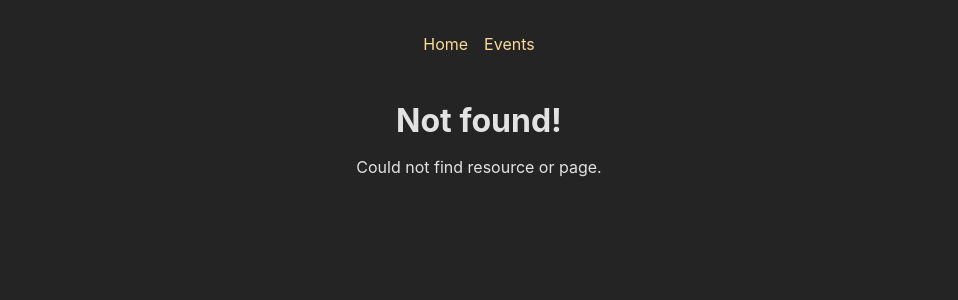
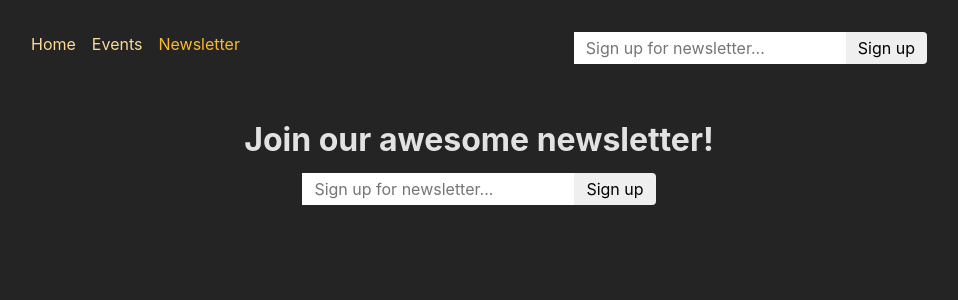
Before and after one commit to sofiane-abou-abderrahim/react-router-events, a React (Create React App) app in the folder frontend/: page /newsletter in a window 1280 px wide. Before the commit this address had no page. Shown: the top 300 px of the page, without its empty margins (161-1119 px from the left). Built offline with nearby package versions, Linux system fonts and the light colour scheme.

Commit message:
20. Behind-the-Scenes Work with useFetcher()

```diff
--- a/frontend/src/App.js
+++ b/frontend/src/App.js
@@ -1,17 +1,18 @@
-import { createBrowserRouter, RouterProvider } from 'react-router-dom';
+import { RouterProvider, createBrowserRouter } from 'react-router-dom';
 
-import HomePage from './pages/Home';
-import EventsPage, { loader as eventsLoader } from './pages/Events';
+import EditEventPage from './pages/EditEvent';
+import ErrorPage from './pages/Error';
 import EventDetailPage, {
   loader as eventDetailLoader,
   action as deleteEventAction
 } from './pages/EventDetail';
+import EventsPage, { loader as eventsLoader } from './pages/Events';
+import EventsRootLayout from './pages/EventsRoot';
+import HomePage from './pages/Home';
 import NewEventPage from './pages/NewEvent';
-import EditEventPage from './pages/EditEvent';
 import RootLayout from './pages/Root';
-import EventsRootLayout from './pages/EventsRoot';
-import ErrorPage from './pages/Error';
 import { action as manipulateEventAction } from './components/EventForm';
+import NewsletterPage, { action as newsletterAction } from './pages/Newsletter';
 
 const router = createBrowserRouter([
   {
@@ -19,10 +20,7 @@
     element: <RootLayout />,
     errorElement: <ErrorPage />,
     children: [
-      {
-        index: true,
-        element: <HomePage />
-      },
+      { index: true, element: <HomePage /> },
       {
         path: 'events',
         element: <EventsRootLayout />,
@@ -55,6 +53,11 @@
             action: manipulateEventAction
           }
         ]
+      },
+      {
+        path: 'newsletter',
+        element: <NewsletterPage />,
+        action: newsletterAction
       }
     ]
   }
--- a/frontend/src/components/MainNavigation.js
+++ b/frontend/src/components/MainNavigation.js
@@ -1,6 +1,7 @@
 import { NavLink } from 'react-router-dom';
 
 import classes from './MainNavigation.module.css';
+import NewsletterSignup from './NewsletterSignup';
 
 function MainNavigation() {
   return (
@@ -28,8 +29,19 @@
               Events
             </NavLink>
           </li>
+          <li>
+            <NavLink
+              to="/newsletter"
+              className={({ isActive }) =>
+                isActive ? classes.active : undefined
+              }
+            >
+              Newsletter
+            </NavLink>
+          </li>
         </ul>
       </nav>
+      <NewsletterSignup />
     </header>
   );
 }
--- a/frontend/src/components/MainNavigation.module.css
+++ b/frontend/src/components/MainNavigation.module.css
@@ -3,7 +3,7 @@
   margin: auto;
   padding: 2rem;
   display: flex;
-  justify-content: center;
+  justify-content: space-between;
 }
 
 .list {
--- /dev/null
+++ b/frontend/src/components/NewsletterSignup.js
@@ -0,0 +1,33 @@
+import { useEffect } from 'react';
+import { useFetcher } from 'react-router-dom';
+
+import classes from './NewsletterSignup.module.css';
+
+function NewsletterSignup() {
+  const fetcher = useFetcher();
+
+  const { data, state } = fetcher;
+
+  useEffect(() => {
+    if (state === 'idle' && data && data.message) {
+      window.alert(data.message);
+    }
+  }, [data, state]);
+
+  return (
+    <fetcher.Form
+      method="post"
+      action="/newsletter"
+      className={classes.newsletter}
+    >
+      <input
+        type="email"
+        placeholder="Sign up for newsletter..."
+        aria-label="Sign up for newsletter"
+      />
+      <button>Sign up</button>
+    </fetcher.Form>
+  );
+}
+
+export default NewsletterSignup;
--- /dev/null
+++ b/frontend/src/components/NewsletterSignup.module.css
@@ -0,0 +1,18 @@
+.newsletter input,
+.newsletter button {
+  font: inherit;
+  padding: 0.25rem 0.75rem;
+  border-radius: 0;
+  border: none;
+}
+
+.newsletter button {
+  border-top-right-radius: 4px;
+  border-bottom-right-radius: 4px;
+  cursor: pointer;
+}
+
+.newsletter button:hover {
+  background-color: var(--color-primary-300);
+  color: var(--color-gray-800);
+}
--- /dev/null
+++ b/frontend/src/pages/Newsletter.js
@@ -0,0 +1,21 @@
+import NewsletterSignup from '../components/NewsletterSignup';
+import PageContent from '../components/PageContent';
+
+function NewsletterPage() {
+  return (
+    <PageContent title="Join our awesome newsletter!">
+      <NewsletterSignup />
+    </PageContent>
+  );
+}
+
+export default NewsletterPage;
+
+export async function action({ request }) {
+  const data = await request.formData();
+  const email = data.get('email');
+
+  // send to backend newsletter server ...
+  console.log(email);
+  return { message: 'Signup successful!' };
+}
```
Also changed, not shown: 1 other file (tests, documents, lock files or other folders).
